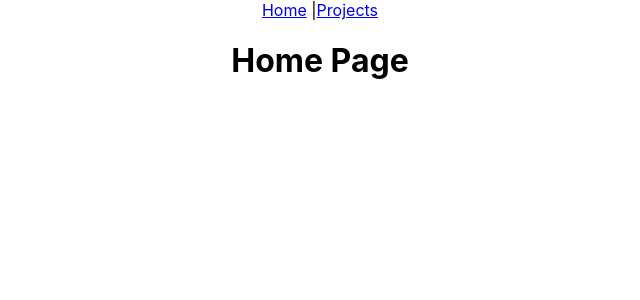
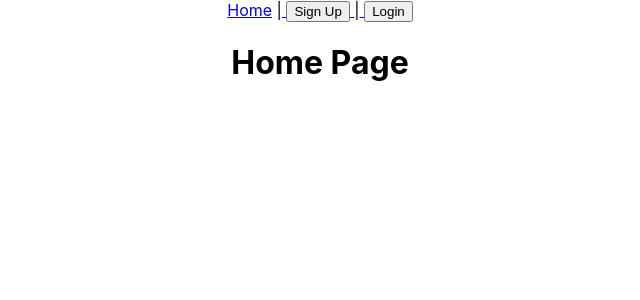
Before and after one commit to begumeryildiz/project-management-client, a React (Create React App) app: page / in a window 1280 px wide. Shown: the top 300 px of the page, without its empty margins (320-960 px from the left). Built offline with nearby package versions, Linux system fonts and the light colour scheme.

Commit message:
created context and auth.context.js and added to index.js and navbar.js

```diff
--- a/src/components/Navbar.js
+++ b/src/components/Navbar.js
@@ -1,10 +1,28 @@
 import { NavLink } from "react-router-dom";
+import { useContext } from "react";
+import { AuthContext } from "../context/auth.context";
 
-function Navbar(){
+function Navbar() {
+
+    const { isLoggedIn, user } = useContext(AuthContext);
+
     return (
         <nav className="Navbar">
             <NavLink to="/">Home</NavLink> |
-            <NavLink to="/projects">Projects</NavLink>
+
+            {isLoggedIn && (
+                <>
+                     <NavLink to="/projects">Projects</NavLink> |
+                    <button>Logout</button>
+                </>
+            )}
+
+            {!isLoggedIn && (
+                <>
+                    <NavLink to="/signup"> <button>Sign Up</button> </NavLink> |
+                    <NavLink to="/login"> <button>Login</button> </NavLink>
+                </>
+            )}
         </nav>
     );
 }
--- /dev/null
+++ b/src/context/auth.context.js
@@ -0,0 +1,24 @@
+import React, { useState, useEffect } from "react";
+import axios from "axios";
+
+
+const AuthContext = React.createContext();
+
+function AuthProviderWrapper(props) {
+  const [isLoggedIn, setIsLoggedIn] = useState(false);
+  const [isLoading, setIsLoading] = useState(true);
+  const [user, setUser] = useState(null);
+
+  /*
+    Functions for handling the authentication status (isLoggedIn, isLoading, user)
+    will be added here later in the next step
+  */
+
+  return (
+    <AuthContext.Provider value={{ isLoggedIn, isLoading, user }}>
+      {props.children}
+    </AuthContext.Provider>
+  )
+}
+
+export { AuthProviderWrapper, AuthContext };
--- a/src/index.js
+++ b/src/index.js
@@ -5,13 +5,16 @@ import App from './App';
 import reportWebVitals from './reportWebVitals';
 
 import { BrowserRouter } from "react-router-dom";
+import { AuthProviderWrapper } from "./context/auth.context";
 
 
 const root = ReactDOM.createRoot(document.getElementById('root'));
 root.render(
   <React.StrictMode>
     <BrowserRouter>
-      <App />
+      <AuthProviderWrapper>
+        <App />
+      </AuthProviderWrapper>
     </BrowserRouter>
   </React.StrictMode>
 );
```
